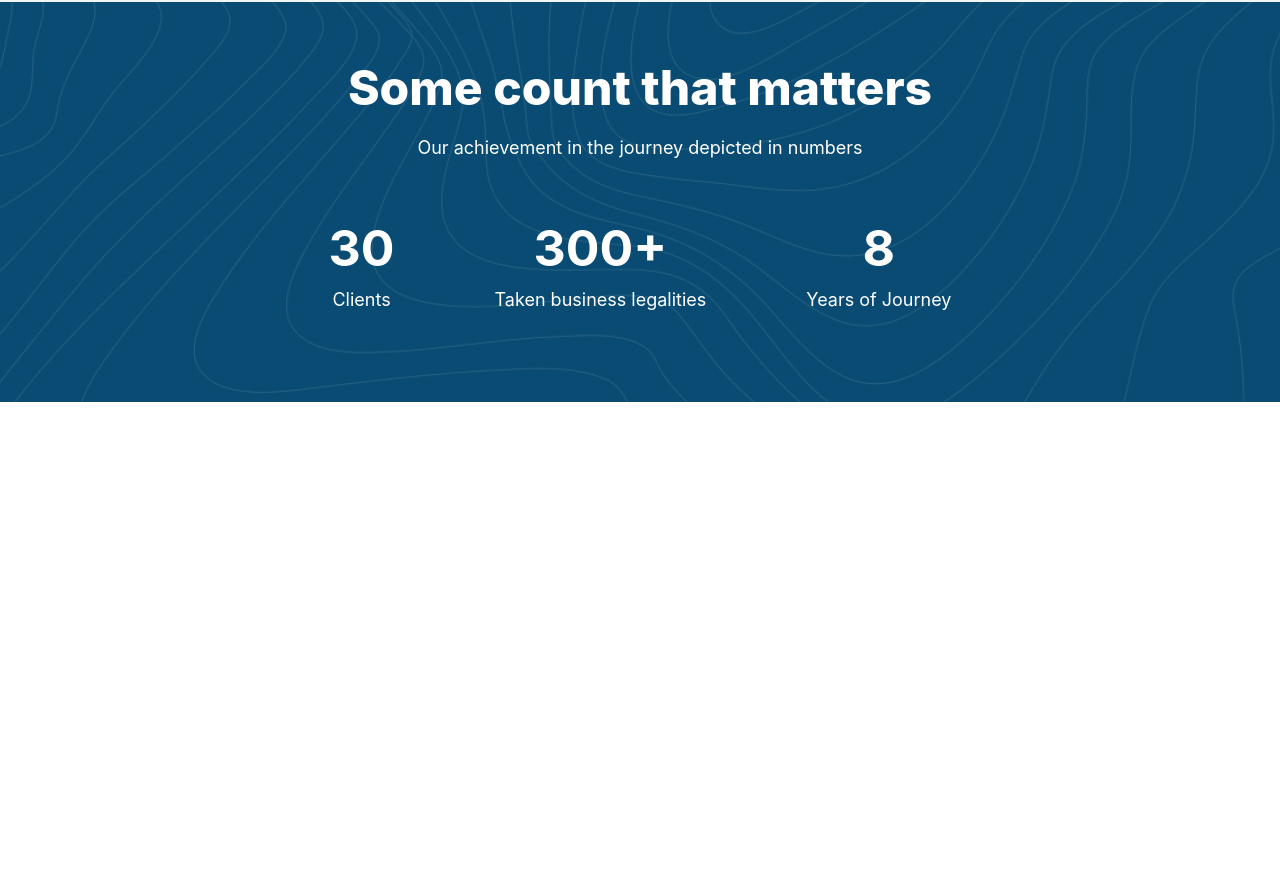
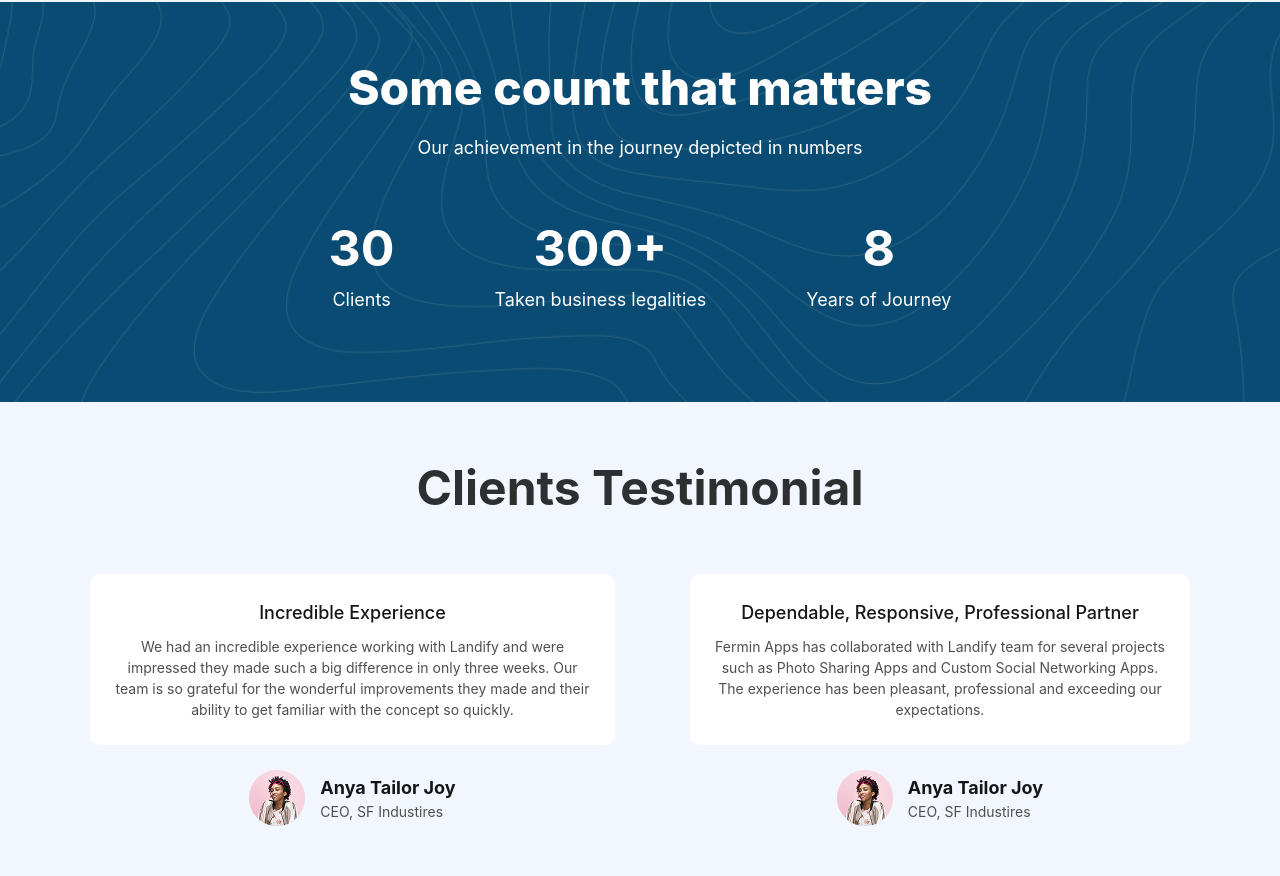
Before and after one commit to mahmadzoda09/Lesson2Week3, a website: page index.html in a window 1280 px wide. Shown: the part 1940-2816 px from the top of the page. Before the commit the page ends 2342 px from the top, so only its background shows below. Drawn offline with nearby package versions, Linux system fonts and the light colour scheme; files that its build step writes are made by us from their sources.

Commit message:
Section4

```diff
--- a/index.html
+++ b/index.html
@@ -160,29 +160,85 @@
           class="max-w-300 text-[white] m-auto flex flex-col items-center gap-[50px] lg:p-[50px_0px] p-[100px_20px]"
         >
           <div class="flex flex-col gap-[10px] items-center text-center">
-            <h1 class=" text-[48px] font-extrabold">
-              Some count that matters
-            </h1>
+            <h1 class="text-[48px] font-extrabold">Some count that matters</h1>
             <p class="text-[18px]">
               Our achievement in the journey depicted in numbers
             </p>
           </div>
-          <div
-            class="flex flex-col lg:flex-row gap-[50px]  hidden lg:flex"
-          >
-            <div class=" text-center">
+          <div class="flex flex-col lg:flex-row gap-[50px] hidden lg:flex">
+            <div class="text-center">
               <h1 class="text-[50px] text-white font-bold">30</h1>
               <p class="text-[18px]">Clients</p>
             </div>
-            <hr class="text-white">
-            <div class=" text-center">
+            <hr class="text-white" />
+            <div class="text-center">
               <h1 class="text-[50px] text-white font-bold">300+</h1>
               <p class="text-[18px]">Taken business legalities</p>
             </div>
-            <hr class="text-white">
-            <div class=" text-center">
+            <hr class="text-white" />
+            <div class="text-center">
               <h1 class="text-[50px] text-white font-bold">8</h1>
               <p class="text-[18px]">Years of Journey</p>
+            </div>
+          </div>
+        </section>
+      </div>
+      <div class="bg-[#F2F7FF]">
+        <section
+          class="max-w-300 m-auto flex flex-col gap-[50px] items-center p-[50px_20px]"
+        >
+          <h1 class="text-center text-[48px] font-bold text-[#2D2F30]">
+            Clients Testimonial
+          </h1>
+          <div class="flex items-stretch justify-between gap-[75px]">
+            <div class="flex flex-col items-center text-center gap-[25px]">
+              <nav class="bg-white p-[25px] rounded-[10px]">
+                <article class="flex flex-col gap-[10px]">
+                  <h2 class="text-[#151617] text-[18px] font-medium">
+                    Incredible Experience
+                  </h2>
+                  <p class="text-[14px] text-[#4F4F4F] lg:w-[475px]">
+                    We had an incredible experience working with Landify and
+                    were impressed they made such a big difference in only three
+                    weeks. Our team is so grateful for the wonderful
+                    improvements they made and their ability to get familiar
+                    with the concept so quickly.
+                  </p>
+                </article>
+              </nav>
+              <article
+                class="bg-transparent flex items-center text-start gap-[15px]"
+              >
+                <img src="src/Photo.png" alt="" />
+                <nav>
+                  <h3 class="text-[#151617] text-[18px] font-bold">Anya Tailor Joy</h3>
+                  <p class="text-[#4F4F4F] text-[14px]">CEO, SF Industires</p>
+                </nav>
+              </article>
+            </div>
+            <div class="hidden lg:flex flex-col  items-center text-center gap-[25px]">
+              <nav class="bg-white p-[25px] rounded-[10px]">
+                <article class="flex flex-col gap-[10px]">
+                  <h2 class="text-[#151617] text-[18px] font-medium">
+                    Dependable, Responsive, Professional Partner
+                  </h2>
+                  <p class="text-[14px] text-[#4F4F4F] lg:w-[450px]">
+                    Fermin Apps has collaborated with Landify team for several
+                    projects such as Photo Sharing Apps and Custom Social
+                    Networking Apps. The experience has been pleasant,
+                    professional and exceeding our expectations.
+                  </p>
+                </article>
+              </nav>
+              <article
+                class="bg-transparent flex items-center text-start gap-[15px]"
+              >
+                <img src="src/Photo.png" alt="" />
+                <nav>
+                  <h3 class="text-[#151617] text-[18px] font-bold">Anya Tailor Joy</h3>
+                  <p class="text-[#4F4F4F] text-[14px]">CEO, SF Industires</p>
+                </nav>
+              </article>
             </div>
           </div>
         </section>
```
Also changed, not shown: src/Photo.png (added).
